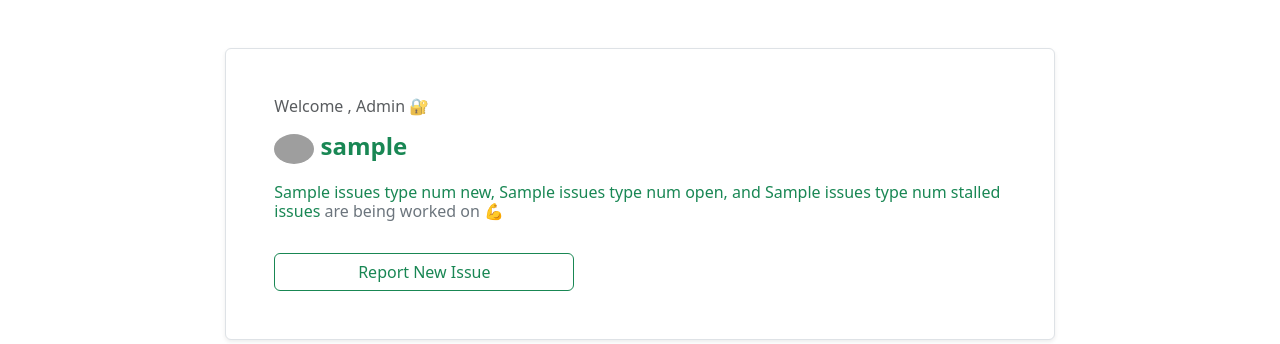
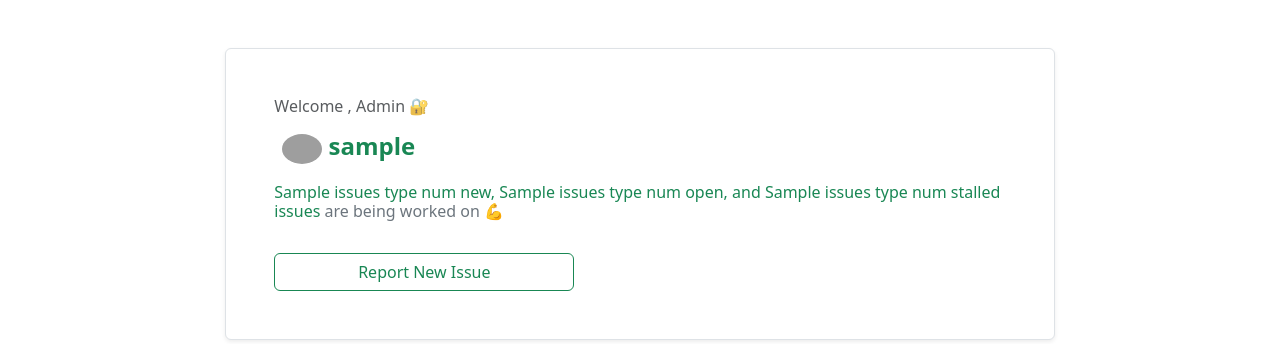
Before and after one commit to jwqiu/LCC_Issue_Tracker, a Flask app: template templates/issues.html in a window 1280 px wide. Shown: the part 58-402 px from the top of the page. Run offline with Flask 3, Linux system fonts and the light colour scheme; the visitor is signed in with stand-in values (Sample User, id 1); the template is opened without the code that fills it: most values are stand-ins (such as "Sample title", 1, 10 or a date in 2020); grey boxes are pictures that could not be loaded.

Commit message:
Update issues.html

```diff
--- a/templates/issues.html
+++ b/templates/issues.html
@@ -19,7 +19,7 @@
                         {% else %}
                             {{ url_for('static', filename='yonghu-3.png') }}
                         {% endif %}"
-                        class="rounded-circle img-fluid"
+                        class="rounded-circle img-fluid ms-2"
                         alt="Profile Picture"
                         style="width: 40px;">
                     <span class="text-success">{{username}}</span>
@@ -42,7 +42,7 @@
                 <p class="fs-6 text-muted">Welcome , Helper 🛠️</p>
                 <strong class="text-secondary">
                     <img src="{% if profile_detail[7] %}{{ url_for('static', filename=profile_detail[7]) }}{% else %}{{ url_for('static', filename='yonghu-3.png') }}{% endif %}"
-                        class="rounded-circle img-fluid"
+                        class="rounded-circle img-fluid ms-2"
                         alt="Profile Picture"
                         style="width: 40px;">
                     <span class="text-success">{{username}}</span>
@@ -64,7 +64,7 @@
                         {% else %}
                             {{ url_for('static', filename='yonghu-3.png') }}
                         {% endif %}"
-                        class="rounded-circle img-fluid"
+                        class="rounded-circle img-fluid ms-2"
                         alt="Profile Picture"
                         style="width: 40px;">
                     <span class="text-success">{{username}}</span>
```
